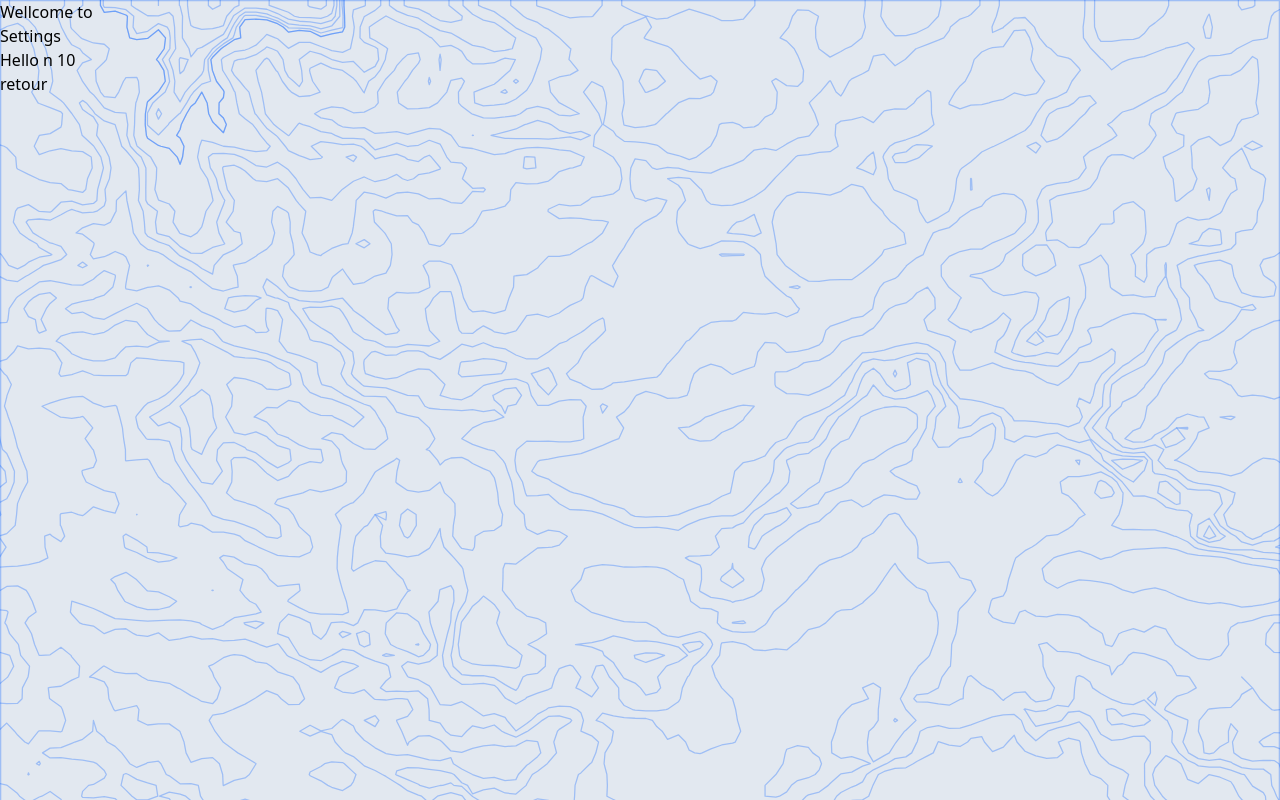
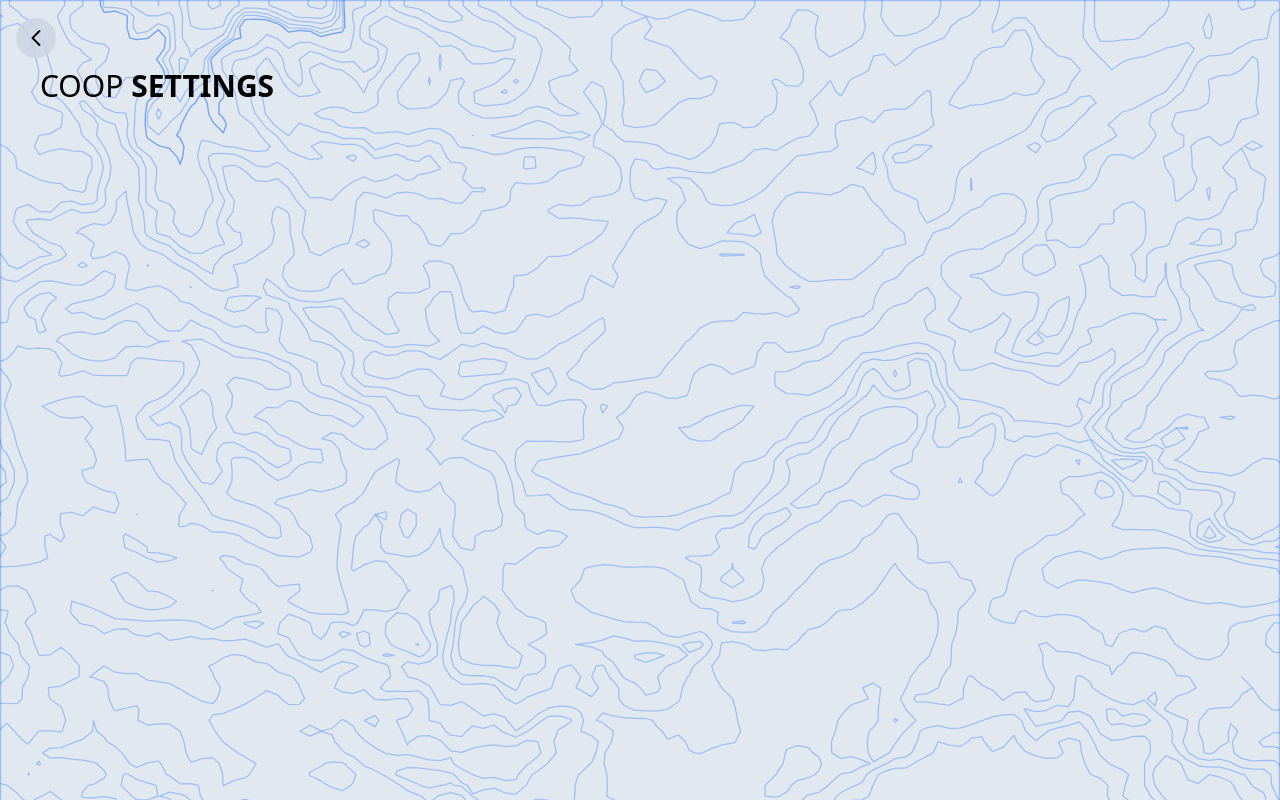
Before and after one commit to ESP32-COOP/ESP32-COOP-DOC, a SvelteKit app in the folder COOP-DOOR-WEB/: page /settings in a window 1280 px wide. Built offline with nearby package versions, Linux system fonts and the light colour scheme.

Commit message:
feat(home): add settings page

```diff
--- a/COOP-DOOR-WEB/src/routes/+error.svelte
+++ b/COOP-DOOR-WEB/src/routes/+error.svelte
@@ -1,2 +1,8 @@
 
-  <h1>mamamia page not found</h1>
+<div class="w-screen h-screen flex items-center justify-center">
+  <div class="bg-white rounded-2xl text-black h-40 w-60 grid grid-cols-1 p-6 pt-1 items-center">
+    <h1 class="text-4xl" >Oups</h1>
+    <p>Page not found</p>
+  </div>
+
+</div>
--- a/COOP-DOOR-WEB/src/routes/+page.svelte
+++ b/COOP-DOOR-WEB/src/routes/+page.svelte
@@ -24,9 +24,11 @@
 
 <div class="p-2 h-screen grid grid-cols-1 " style="grid-template-rows : 1fr 1fr 8fr 3fr;">
     <div class="w-full h-full flex flex-row items-center">
-        <div class=" ml-auto bg-opacity-80 bg-slate-300 h-fit m-2 p-2 rounded-full">
-            <img src="gear.svg" alt="gear">
-        </div>
+        <a class="ml-auto" href="settings">
+            <div class=" ml-auto bg-opacity-80 bg-slate-300 h-fit m-2 p-2 rounded-full">
+                <img src="gear.svg" alt="gear">
+            </div>
+        </a>
     </div>
 
     <h1 class="uppercase text-3xl ml-8">coop <span class="font-bold">door</span></h1>
--- a/COOP-DOOR-WEB/src/routes/settings/+layout@.svelte
+++ /dev/null
@@ -1,6 +0,0 @@
-<h3>settins nav</h3>
-
-
-<slot></slot>
-
-<p> footer</p>
--- a/COOP-DOOR-WEB/src/routes/settings/+page.svelte
+++ b/COOP-DOOR-WEB/src/routes/settings/+page.svelte
@@ -1,20 +1,12 @@
-<script lang="ts">
-    let value = 0;
-    export function load() {
-        return {
-            number : value
-        };
-    }
 
-    setTimeout(() => {
-        value = value + 10;
-    }, 2000);
+<div class="p-2 h-screen grid grid-cols-1 " style="grid-template-rows : 1fr 1fr 8fr 3fr;">
+    <div class="w-full h-full flex flex-row items-center">
+        <a class="" href="/">
+            <div class=" bg-opacity-80 bg-slate-300 h-fit m-2 p-2 rounded-full">
+                <img class="h-6 w-6 p-1 rotate-180" src="arrow.svg" alt="gear">
+            </div>
+        </a>
+    </div>
+<h1 class="uppercase text-3xl ml-8">coop <span class="font-bold">settings</span></h1>
 
-
-</script>
-
-<p> Wellcome to </p><h3>Settings</h3>
-
-<p>Hello n {value}</p>
-
-<a href="/">retour</a>
+</div>
```
